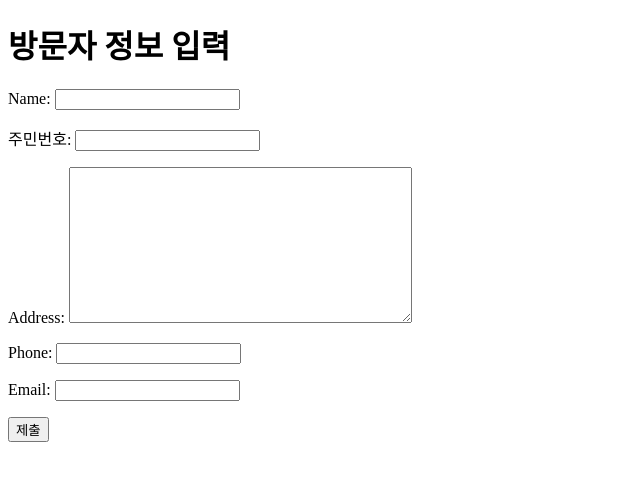
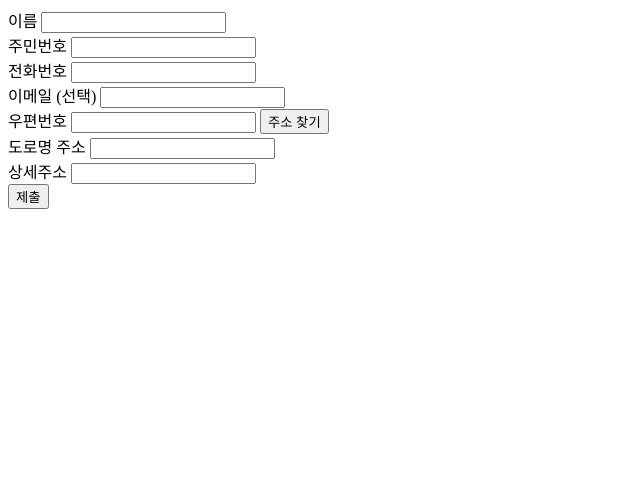
Before and after one commit to hun2up/django_ma, a Django app: page /join in a window 1280 px wide. Shown: the top 481 px of the page, without its empty margins (0-640 px from the left). Run offline with Django 5.2, Linux system fonts and the light colour scheme; some libraries are stand-ins or nearby versions.

Commit message:
도로명

```diff
--- a/join/models.py
+++ b/join/models.py
@@ -4,11 +4,11 @@ from django.db import models
 class JoinInfo(models.Model):
     name = models.CharField(max_length=50)
     ssn = models.CharField("주민번호", max_length=14)
-    address = models.TextField()
     phone = models.CharField(max_length=20)
-    email = models.EmailField()
+    email = models.EmailField(blank=True, null=True)
+
+    postcode = models.CharField(max_length=10, null=True, blank=True)
+    address = models.CharField(max_length=200)  # 도로명 주소
+    address_detail = models.CharField(max_length=100, blank=True, null=True)  # 상세 주소
 
     created_at = models.DateTimeField(auto_now_add=True)
-
-    def __str__(self):
-        return f"{self.name} ({self.email})"
--- a/join/templates/join/join_form.html
+++ b/join/templates/join/join_form.html
@@ -1,14 +1,42 @@
-<!DOCTYPE html>
-<html>
-<head>
-    <title>가입 폼</title>
-</head>
-<body>
-    <h1>방문자 정보 입력</h1>
-    <form method="post">
-        {% csrf_token %}
-        {{ form.as_p }}
-        <button type="submit">제출</button>
-    </form>
-</body>
-</html>
+<form method="POST">
+    {% csrf_token %}
+
+    <label for="name">이름</label>
+    <input type="text" name="name" required><br>
+
+    <label for="ssn">주민번호</label>
+    <input type="text" name="ssn" required><br>
+
+    <label for="phone">전화번호</label>
+    <input type="text" name="phone" required><br>
+
+    <label for="email">이메일 (선택)</label>
+    <input type="email" name="email"><br>
+
+    <label for="postcode">우편번호</label>
+    <input type="text" id="postcode" name="postcode" readonly required>
+    <button type="button" onclick="execDaumPostcode()">주소 찾기</button><br>
+
+    <label for="address">도로명 주소</label>
+    <input type="text" id="address" name="address" readonly required><br>
+
+    <label for="address_detail">상세주소</label>
+    <input type="text" id="address_detail" name="address_detail"><br>
+
+    <button type="submit">제출</button>
+</form>
+
+<!-- ✅ 팝업 API 스크립트 추가 -->
+<script src="https://ssl.daumcdn.net/dmaps/map_js_init/postcode.v2.js"></script>
+<script>
+function execDaumPostcode() {
+    new daum.Postcode({
+        oncomplete: function(data) {
+            // 우편번호와 주소 정보를 받아와서 입력란에 넣기
+            document.getElementById('postcode').value = data.zonecode;
+            document.getElementById('address').value = data.roadAddress;
+            document.getElementById('address_detail').focus(); // 상세주소로 포커스 이동
+        }
+    }).open();
+}
+</script>
--- a/join/views.py
+++ b/join/views.py
@@ -1,55 +1,24 @@
-from django.shortcuts import render
+# join/views.py
+from django.shortcuts import render, redirect
 from django.http import HttpResponse
-from django.conf import settings  # ⬅ 이거 있어야 BASE_DIR 사용 가능
-import os
-
+from .models import JoinInfo
 from .forms import JoinForm
-from .pdf_utils import fill_pdf  # fill_pdf 함수는 utils 파일에 정의
-
-# join/views.py
 from django.http import JsonResponse
 from django.db import connection
 
 def db_test_view(request):
-    try:
-        with connection.cursor() as cursor:
-            cursor.execute("SELECT 1;")
-            row = cursor.fetchone()
-        return JsonResponse({"db_connection": "ok", "result": row[0]})
-    except Exception as e:
-        return JsonResponse({"db_connection": "error", "message": str(e)})
+    return HttpResponse("DB 테스트 뷰입니다.")
 
 def join_form(request):
     if request.method == 'POST':
-        form = JoinForm(request.POST)
-        if form.is_valid():
-            join_info = form.save()
-
-            # ✅ 템플릿 PDF 경로 지정 (static/pdf/template.pdf)
-            pdf_template_path = os.path.join(settings.BASE_DIR, 'static', 'pdf', 'template.pdf')
-
-            # ✅ DB에서 저장된 사용자 정보 dict로 추출
-            data = {
-                "name": join_info.name,
-                "ssn": join_info.ssn,
-                "address": join_info.address,
-                "phone": join_info.phone,
-            }
-
-            # ✅ PDF 생성
-            filled_pdf_path = fill_pdf(pdf_template_path, data)
-
-            # ✅ 생성된 PDF를 HTTP 응답으로 반환
-            with open(filled_pdf_path, 'rb') as f:
-                pdf_data = f.read()
-
-            response = HttpResponse(pdf_data, content_type='application/pdf')
-            response['Content-Disposition'] = 'attachment; filename="입력된정보.pdf"'
-
-            # ✅ 임시파일 삭제 (선택)
-            os.remove(filled_pdf_path)
-
-            return response
-    else:
-        form = JoinForm()
-    return render(request, 'join/join_form.html', {'form': form})
+        JoinInfo.objects.create(
+            name=request.POST.get("name"),
+            ssn=request.POST.get("ssn"),
+            phone=request.POST.get("phone"),
+            email=request.POST.get("email"),
+            postcode=request.POST.get("postcode"),
+            address=request.POST.get("address"),
+            address_detail=request.POST.get("address_detail", "")
+        )
+        return render(request, 'join/success.html')
+    return render(request, 'join/join_form.html')
```
Also changed, not shown: join/admin.py (+9 -5 lines), join/migrations/0003_joininfo_address_detail_joininfo_postcode_and_more.py (added), join/migrations/0004_alter_joininfo_postcode.py (added).
